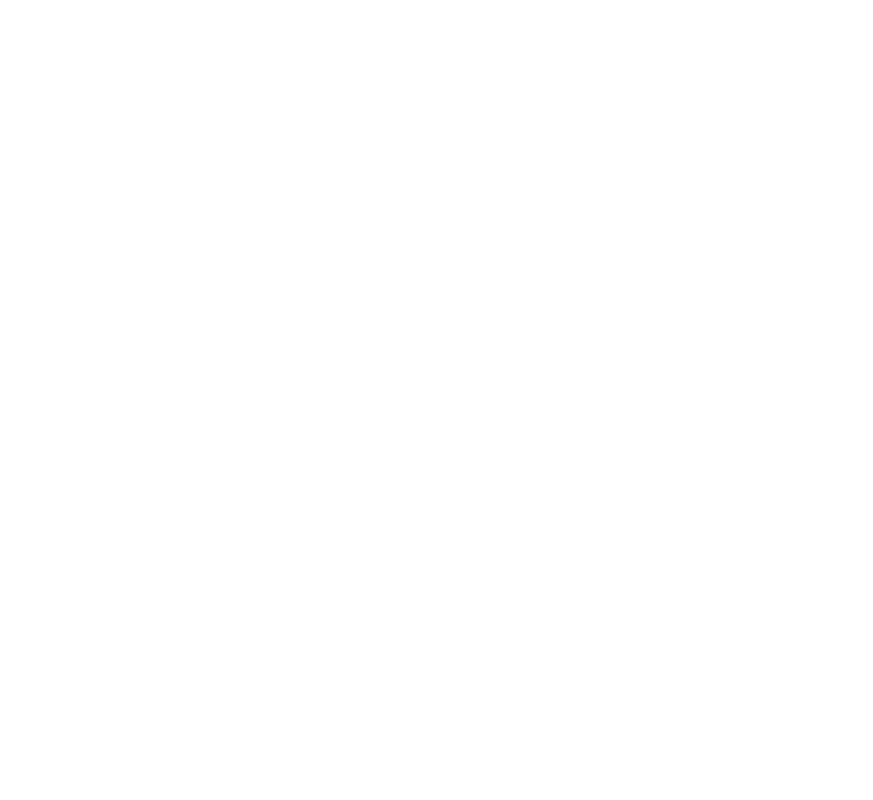
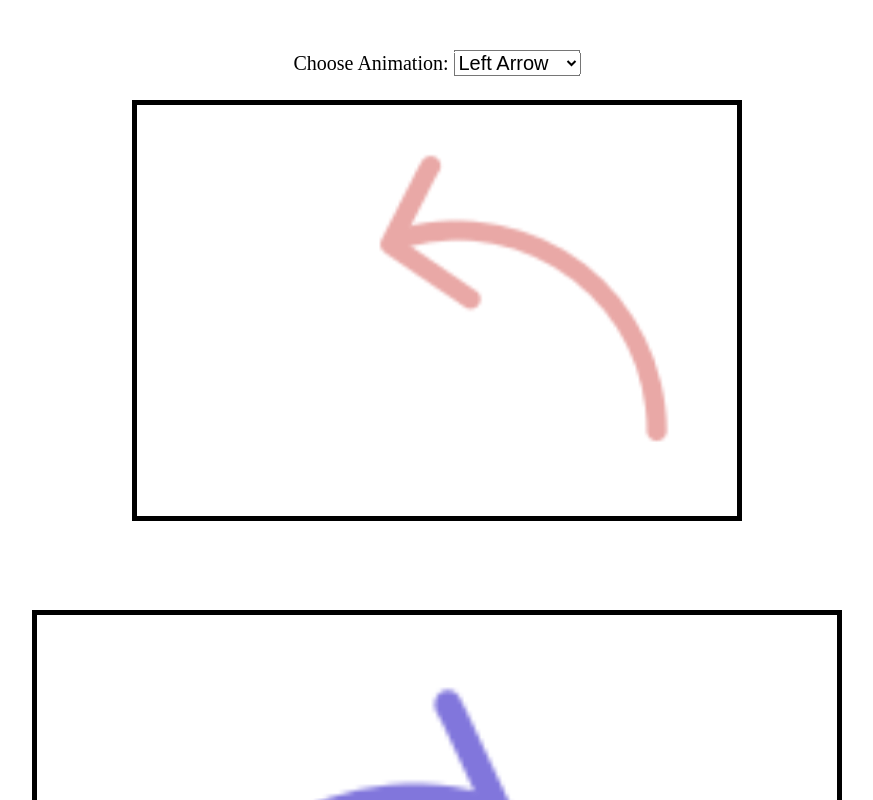
Before and after one commit to BethQ321/SpriteAnimation, a plain HTML site: page calcAnimation/index.html in a window 1280 px wide. Shown: the top 800 px of the page, without its empty margins (203-1076 px from the left). Drawn offline with Linux system fonts and the light colour scheme.

Commit message:
completed animation of initial arrows

```diff
--- a/calcAnimation/index.html
+++ b/calcAnimation/index.html
@@ -2,10 +2,23 @@
 <html lang="en">
 <head>
     <meta charset="UTF-8">
+    <meta http-equiv="X-UA-Compatible" content="IE=edge">
     <meta name="viewport" content="width=device-width, initial-scale=1.0">
-    <title>Calc Animation</title>
+    <title>Calculator Animation</title>
+    <link rel="stylesheet" href="style.css" />
 </head>
 <body>
+    <canvas id="canvas1"></canvas>
+    <div class="controls">
+        <label for="animations">Choose Animation:</label>
+        <select id="animations" name="animations">
+            <option value="leftArrow">Left Arrow</option>
+            <option value="rightArrow">Right Arrow</option>
+        </select>
+    </div>
+    <canvas id="canvas2"></canvas>
+    <div id="footer"></div>
 
+    <script src="script.js"></script>
 </body>
 </html>
--- a/calcAnimation/script.js
+++ b/calcAnimation/script.js
@@ -0,0 +1,104 @@
+let arrowState = 'leftArrow';
+const dropdown = document.getElementById('animations');
+dropdown.addEventListener('change', function(e){
+    arrowState = e.target.value;
+})
+
+const canvas = document.getElementById('canvas1');
+const ctx = canvas.getContext('2d');
+const CANVAS_WIDTH = canvas.width = 600;
+const CANVAS_HEIGHT = canvas.height = 410.5;
+
+const arrowImage = new Image();
+arrowImage.src = 'arrowSprites.png';
+const spriteWidth = 190;
+const spriteHeight = 130;
+
+let gameFrame = 0;
+const staggerFrames = 15;  //the bigger the number, the slower the animation
+const spriteAnimations = [];
+const animationStates = [
+    {
+        name: 'leftArrow',
+        frames: 6,
+    },
+    {
+        name: 'rightArrow',
+        frames: 6,
+    },
+]
+
+let accumulator = 0;
+animationStates.forEach((state, index) => {
+    let frames = {
+        loc: [],
+    }
+    for (let j = 0; j < state.frames; j++) {
+        let positionSpriteFrame = j * spriteHeight;
+        let positionSpriteNum = accumulator * spriteHeight;
+        frames.loc.push({x: 0, y: positionSpriteNum + positionSpriteFrame});
+    }
+    accumulator += state.frames;
+    spriteAnimations[state.name] = frames;
+});
+
+function animate() {
+    ctx.clearRect(0, 0, CANVAS_WIDTH, CANVAS_HEIGHT);
+    let position = Math.floor(gameFrame/staggerFrames) % spriteAnimations[arrowState].loc.length;
+    frameY = spriteAnimations[arrowState].loc[position].y;
+
+    ctx.drawImage(arrowImage, 0, frameY, spriteWidth, spriteHeight, 0, 0, CANVAS_WIDTH, CANVAS_HEIGHT);
+
+    gameFrame++;
+    requestAnimationFrame(animate);
+};
+animate();
+
+/////////////////////////////////////////////////////////////////////////////////////
+
+const canvas2 = document.getElementById('canvas2');
+const ctx2 = canvas2.getContext('2d');
+const CANVAS_WIDTH2 = canvas2.width = 800;
+const CANVAS_HEIGHT2 = canvas2.height = 600;
+let gameFrame2 = 0;
+
+function displayNumberText(context) {
+    context.font = '20px Helvetica';
+    context.fillStyle = 'black';
+    context.fillText('0', 11, 378);
+    context.fillText('100', 293, 378);
+    context.fillText('110', 434, 378);
+    context.fillText('120', 575, 378);
+    context.fillText('121', 622, 378);
+    context.fillText('122', 669, 378);
+    context.fillText('123', 716, 378);
+
+    // if(gameOver) {
+    //     context.textAlign = 'center';
+    //     context.fillStyle = 'black';
+    //     context.fillText('GAME OVER, try again!', canvas.width/2, 200);
+    //     context.fillStyle = 'white';
+    //     context.fillText('GAME OVER, try again!', canvas.width/2 + 2, 202);
+    // }
+}
+
+function animate2() {
+    ctx2.clearRect(0, 0, CANVAS_WIDTH2, CANVAS_HEIGHT2);
+    ctx2.fillRect(0, 350, CANVAS_WIDTH2, 3);
+    ctx2.fillRect(15, 344, 3, 15);
+    ctx2.fillRect(309, 344, 3, 15);
+    ctx2.fillRect(450, 344, 3, 15);
+    ctx2.fillRect(591, 344, 3, 15);
+    ctx2.fillRect(638, 344, 3, 15);
+    ctx2.fillRect(685, 344, 3, 15);
+    ctx2.fillRect(732, 344, 3, 15);
+
+    let position = Math.floor(gameFrame2/staggerFrames) % spriteAnimations[arrowState].loc.length;
+    frameY = spriteAnimations['rightArrow'].loc[position].y;
+    ctx2.drawImage(arrowImage, 0, frameY, spriteWidth, spriteHeight, 0, 0, CANVAS_WIDTH2, CANVAS_HEIGHT2);
+
+    gameFrame2++;
+    displayNumberText(ctx2);
+    requestAnimationFrame(animate2);
+};
+animate2();
--- a/calcAnimation/style.css
+++ b/calcAnimation/style.css
@@ -0,0 +1,40 @@
+#canvas1 {
+    border: 5px solid black;
+    position: absolute;
+    top: 100px;
+    left: 50%;
+    transform: translateX(-50%);
+    width: 600px;
+    height: 410.5px;
+}
+
+.controls {
+    position: absolute;
+    z-index: 10;
+    top: 50px;
+    left: 50%;
+    transform: translateX(-50%);
+}
+
+.controls, select, option {
+    font-size: 20px;
+}
+
+#canvas2 {
+    border: 5px solid black;
+    position: absolute;
+    top: 610px;
+    bottom: 100px;
+    left: 50%;
+    transform: translateX(-50%);
+    width: 800px;
+    height: 600px;
+}
+
+#footer {
+    border: 0px solid white;
+    position: absolute;
+    top: 1210px;
+    width: 100px;
+    height: 100px;
+}
```
Also changed, not shown: calcAnimation/arrowSprites.png (added).
